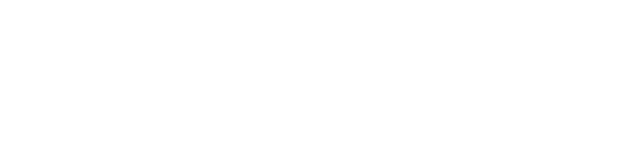
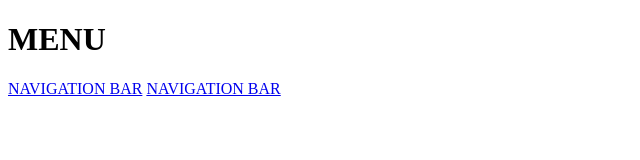
Before and after one commit to MhmdDanish/Menu, a plain HTML site: page index.html in a window 1280 px wide. Shown: the whole page, without its empty margins (0-640 px from the left). Drawn offline with Linux system fonts and the light colour scheme.

Commit message:
Update index.html

```diff
--- a/index.html
+++ b/index.html
@@ -1,12 +1,33 @@
 <!DOCTYPE html>
 <html lang="en">
+
 <head>
     <meta charset="UTF-8">
     <meta http-equiv="X-UA-Compatible" content="IE=edge">
     <meta name="viewport" content="width=device-width, initial-scale=1.0">
     <title>Document</title>
 </head>
+
 <body>
+    <!DOCTYPE html>
+    <html lang="en">
 
+    <head>
+        <meta charset="UTF-8">
+        <meta http-equiv="X-UA-Compatible" content="IE=edge">
+        <meta name="viewport" content="width=device-width, initial-scale=1.0">
+        <title>Menu</title>
+    </head>
+
+    <body>
+        <h1>MENU</h1>
+
+        <a href='top_navigation_bar.html'>NAVIGATION BAR</a>
+        <a href='dropdown_navbar.html'>NAVIGATION BAR</a>
+
+    </body>
+
+    </html>
 </body>
+
 </html>
```
